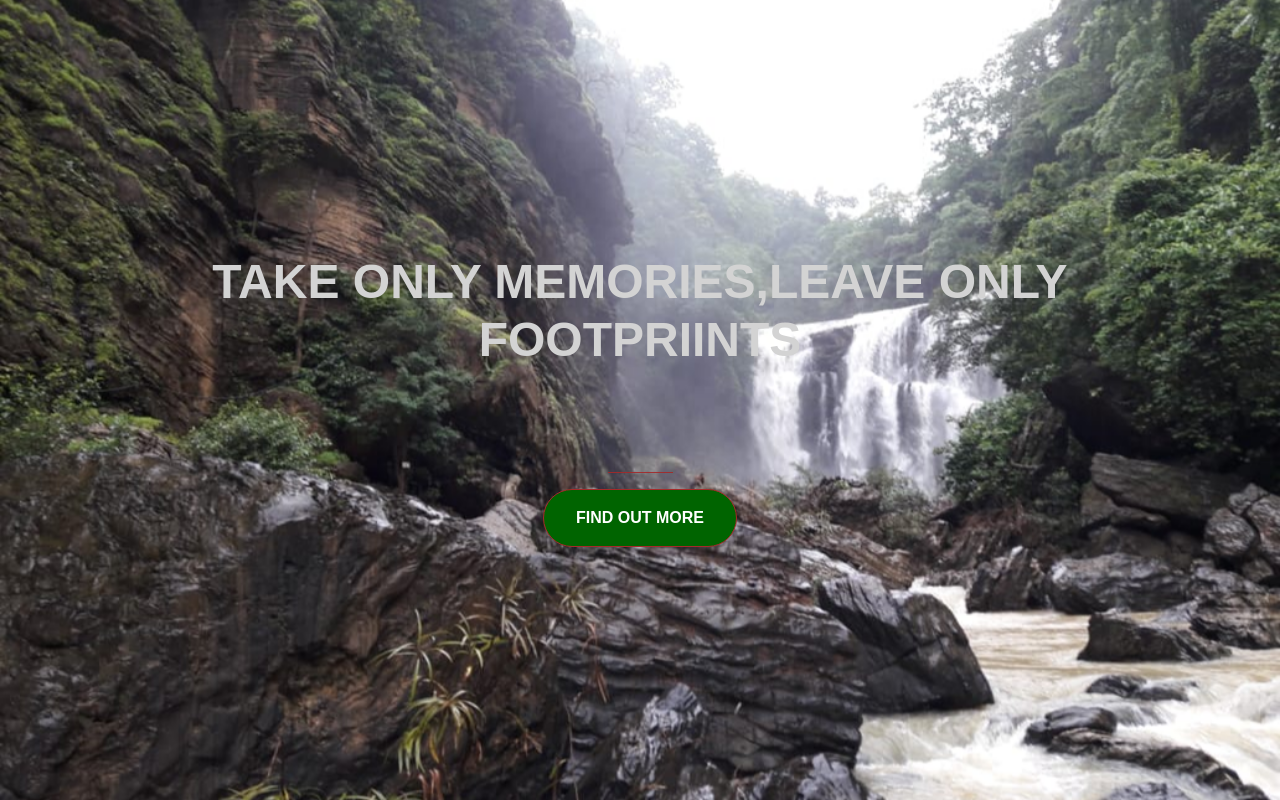
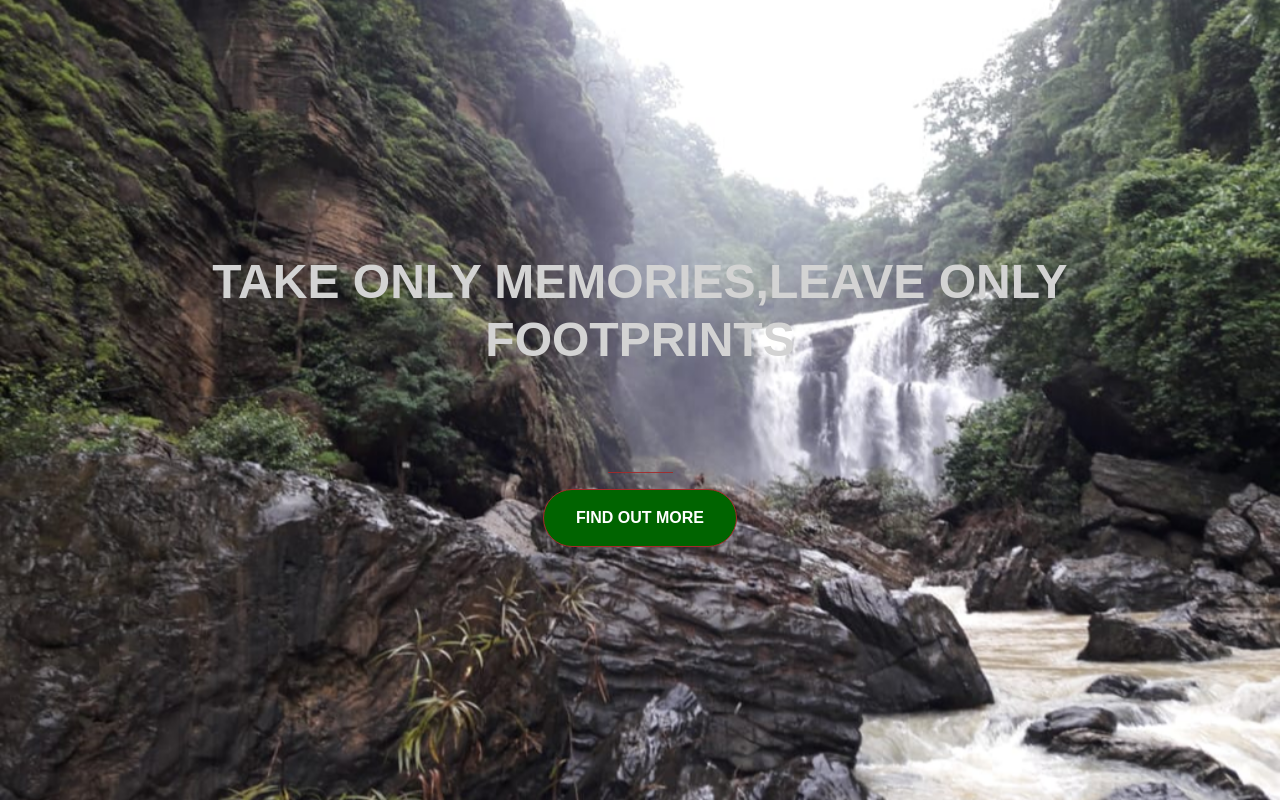
Before and after one commit to Varuni13/Wanderer, a plain HTML site: page index.html in a window 1280 px wide. Drawn offline with nearby package versions, Linux system fonts and the light colour scheme.

Commit message:
Update index.html

```diff
--- a/index.html
+++ b/index.html
@@ -23,7 +23,7 @@
 	<div class="container d-flex align-items-center h-100">
 		<div class="row">
 			<header class="text-center col-12">
-				<h1 class="text-uppercase"><strong>Take only memories,leave only footpriints</strong></h1>
+				<h1 class="text-uppercase"><strong>Take only memories,leave only footprints</strong></h1>
 			</header>
 			<div class="buffer col-12"></div>
 			<section class="text-center col-12">
@@ -36,14 +36,6 @@
 		</div>
 	</div>
 
-	<!---Way I did
-	<div class="container">
-		<img src="newone.jpg">
-		<div class="centered">The biggest startup event of this year!</div>
-		<button class="btn" onclick="document.location='nextpage.html'" >Learn more</button>
-
-		<button onclick="document.location='default.asp'">HTML Tutorial</button>
-	</div>-->
 
 </body>
 
```
